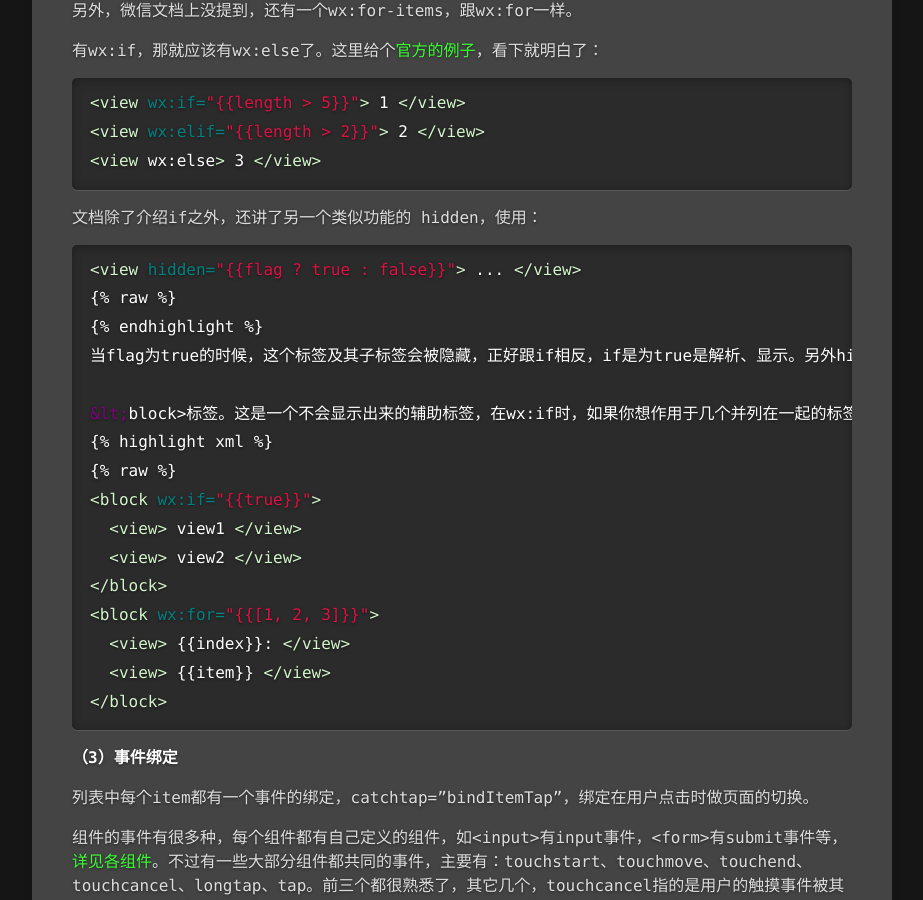
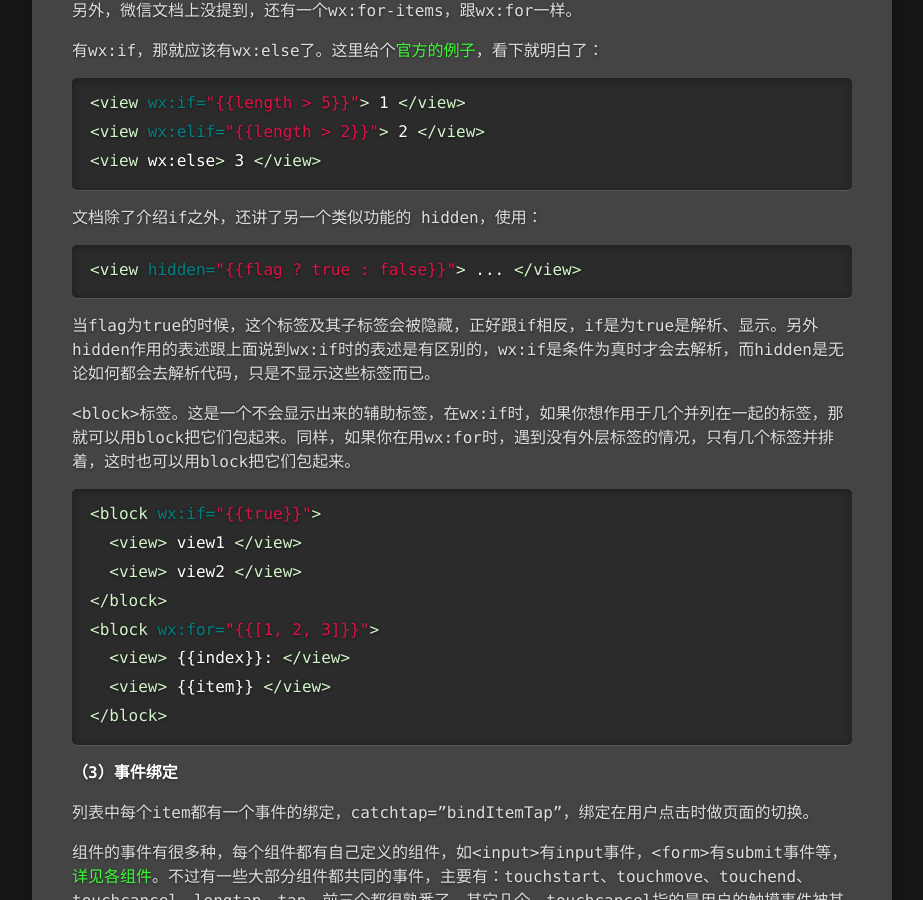
Before and after one commit to jsongo/jsongo.github.io, a Jekyll site: the page built from _posts/2016-09-29-weapp-2.markdown, in a window 1280 px wide and 900 px high, scrolled down 4293 px. Shown: the whole window, without its empty margins (28-951 px from the left). Built offline with Jekyll 4.4.1, drawn with Linux system fonts in a browser that asks for light colours; comment, search, counter and statistics services are not loaded.

Commit message:
Update 2016-09-29-weapp-2.markdown

```diff
--- a/_posts/2016-09-29-weapp-2.markdown
+++ b/_posts/2016-09-29-weapp-2.markdown
@@ -103,7 +103,7 @@ wxml里有个语法：wx:for，它会解析后面news这个数组，循环，一
 {% highlight xml %}
 {% raw %}
 <view hidden="{{flag ? true : false}}"> ... </view>
-{% raw %}
+{% endraw %}
 {% endhighlight %}
 当flag为true的时候，这个标签及其子标签会被隐藏，正好跟if相反，if是为true是解析、显示。另外hidden作用的表述跟上面说到wx:if时的表述是有区别的，wx:if是条件为真时才会去解析，而hidden是无论如何都会去解析代码，只是不显示这些标签而已。
 
```
